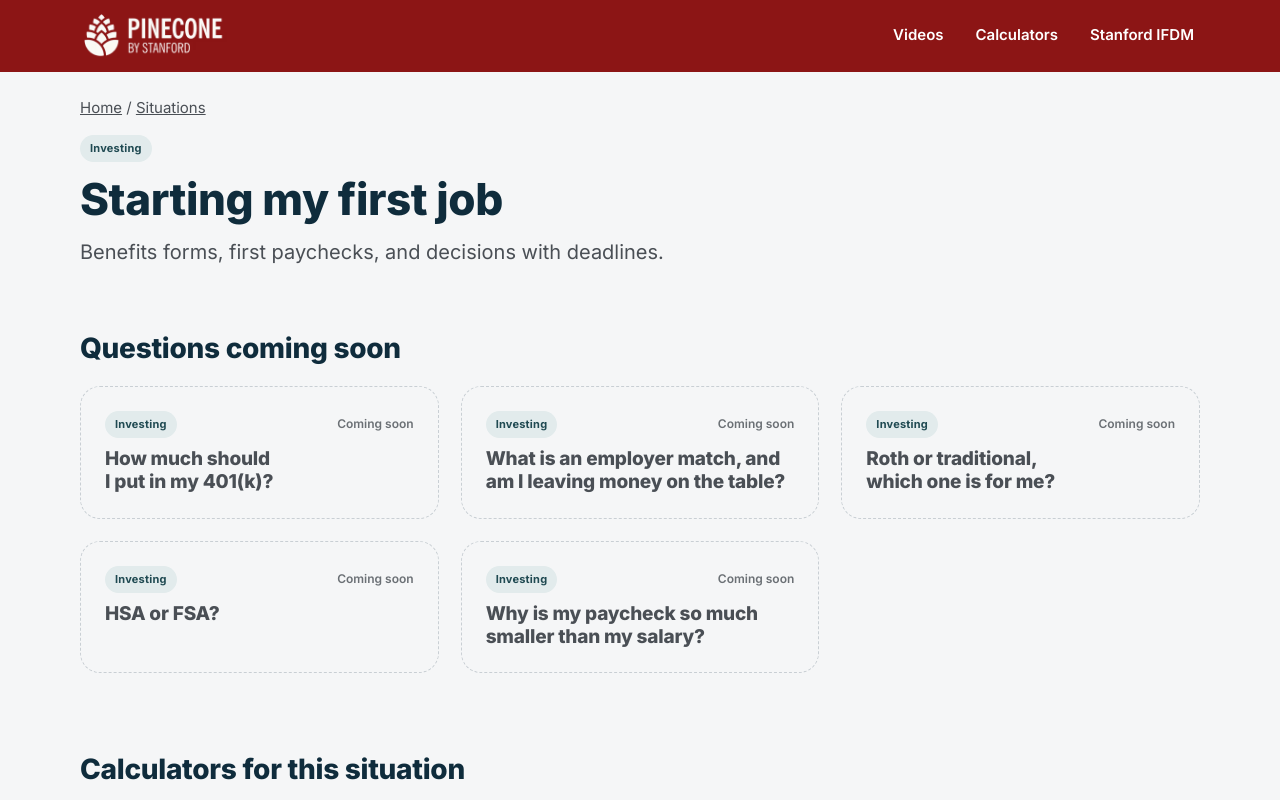
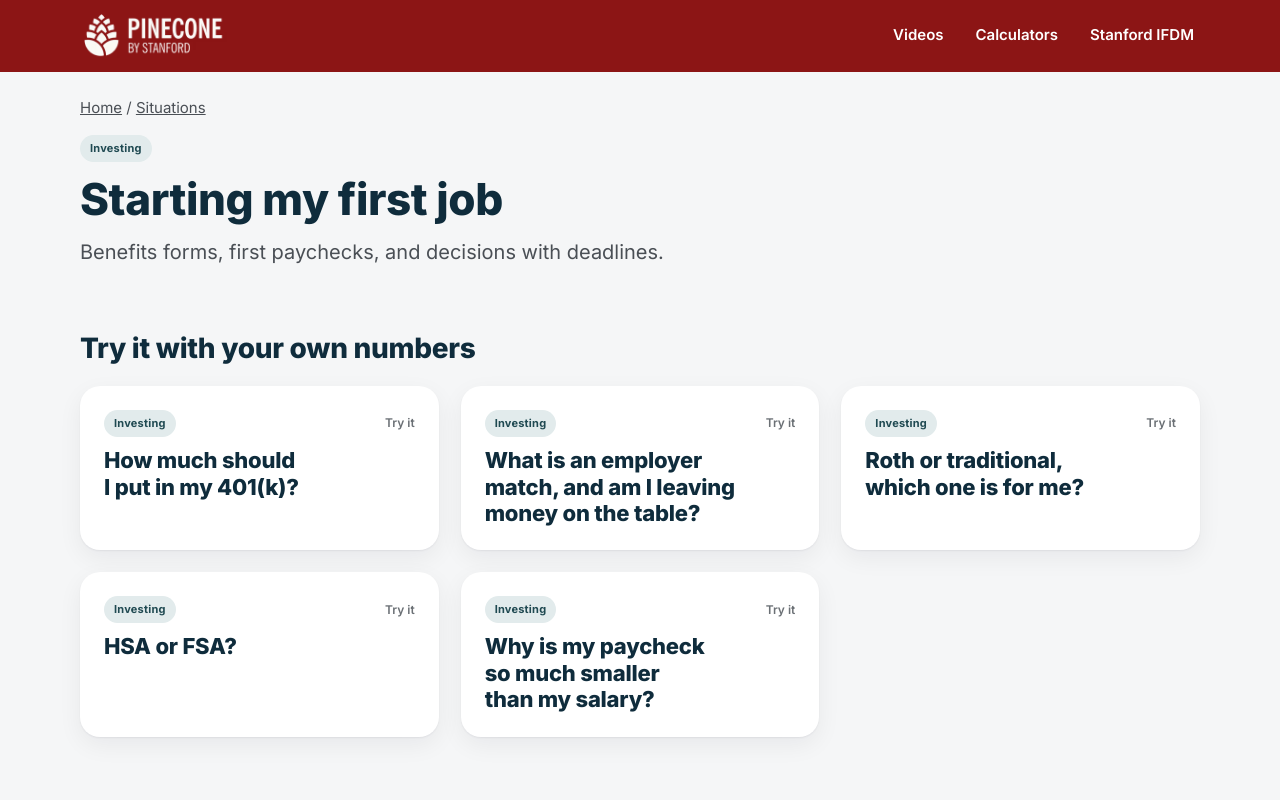
Before and after one commit to PaolaVizcaino/pinecone-prototype-6, a Next.js app: page /situations/first-job in a window 1280 px wide. Shown: the top 800 px of the page. Built offline with nearby package versions, Linux system fonts and the light colour scheme.

Commit message:
Home, situations, cards polish

```diff
--- a/app/situations/[slug]/page.js
+++ b/app/situations/[slug]/page.js
@@ -29,33 +29,23 @@ export default function SituationPage({ params }) {
         <p className="muted" style={{ fontSize: 20 }}>{s.blurb}</p>
       </div>
 
-      {live.length > 0 && (
       <section className="block">
         <div className="sechead"><h2>Try it with your own numbers</h2></div>
         <div className="modules">
           {live.map(([, slug]) => <QuestionCard key={slug} slug={slug} q={questions[slug]} />)}
-          </div>
-        </section>
-      )}
-
-      {soon.length > 0 && (
-        <section className="block">
-          <div className="sechead"><h2>{live.length ? 'More questions, coming soon' : 'Questions coming soon'}</h2></div>
-          <div className="modules">
           {soon.map(([text]) => (
-              <div key={text} className="module module--soon" style={{ '--c': s.hex }} aria-disabled="true">
+            <a key={text} href="#" className="module" style={{ '--c': s.hex }}>
               <div className="module__body">
                 <div className="module__tags">
                   <span className="tag tag--topic">{s.topic}</span>
-                    <span className="popular">Coming soon</span>
+                  <span className="popular">Try it</span>
                 </div>
                 <h3>{text}</h3>
               </div>
-              </div>
+            </a>
           ))}
         </div>
       </section>
-      )}
 
       {calcs.length > 0 && (
         <section className="block">
--- a/components/HomeTop.js
+++ b/components/HomeTop.js
@@ -40,8 +40,8 @@ export default function HomeTop() {
           <section className="block" aria-live="polite">
             <div className="sechead">
               <div>
-                <h2>{result.live.length ? 'Pages that fit your question' : 'We don\u2019t have that one yet'}</h2>
-                <p className="muted">{result.live.length ? `For \u201c${asked}\u201d` : `Nothing ready to try for \u201c${asked}\u201d. Here is where to start instead.`}</p>
+                <h2>Pages that fit your question</h2>
+                <p className="muted">{`For \u201c${asked}\u201d`}</p>
               </div>
               <button type="button" className="linkbtn" onClick={clear}>Back to all questions</button>
             </div>
@@ -50,7 +50,7 @@ export default function HomeTop() {
             </div>
             {result.soon.length > 0 && (
               <div className="narrow" style={{ marginTop: 12 }}>
-                <h3 style={{ fontSize: 17 }}>Related questions, coming soon</h3>
+                <h3 style={{ fontSize: 17 }}>Related questions</h3>
                 <ul className="list">
                   {result.soon.map((r) => (
                     <li key={r.title}><Link href={`/situations/${r.situation.slug}`} style={{ fontSize: 17 }}>{r.title}<span className="tag soon">{r.situation.name}</span></Link></li>
--- a/components/QuestionCard.js
+++ b/components/QuestionCard.js
@@ -1,3 +1,4 @@
+'use client';
 import Link from 'next/link';
 import { liveQuestions } from '@/lib/content';
 
@@ -8,14 +9,15 @@ const Clock = () => (
 // Same card anatomy as prototype 3: topic tag, question, one line, time.
 export default function QuestionCard({ slug, q }) {
   const live = liveQuestions.includes(slug);
-  const Tag = live ? Link : 'div';
-  const props = live ? { href: `/q/${slug}` } : { 'aria-disabled': 'true' };
+  // Research prototype: cards that are not built look and hover like the live one, but go nowhere.
+  const Tag = live ? Link : 'a';
+  const props = live ? { href: `/q/${slug}` } : { href: '#', onClick: (e) => e.preventDefault() };
   return (
-    <Tag {...props} className={live ? 'module' : 'module module--off'} style={{ '--c': q.hex }}>
+    <Tag {...props} className="module" style={{ '--c': q.hex }}>
       <div className="module__body">
         <div className="module__tags">
           <span className="tag tag--topic">{q.topic}</span>
-          <span className="popular">{live ? 'Try it' : 'Coming soon'}</span>
+          <span className="popular">Try it</span>
         </div>
         <h3>{q.title}</h3>
         <p>{q.blurb}</p>
```
Lines whose indentation alone changed are shown as unchanged.
